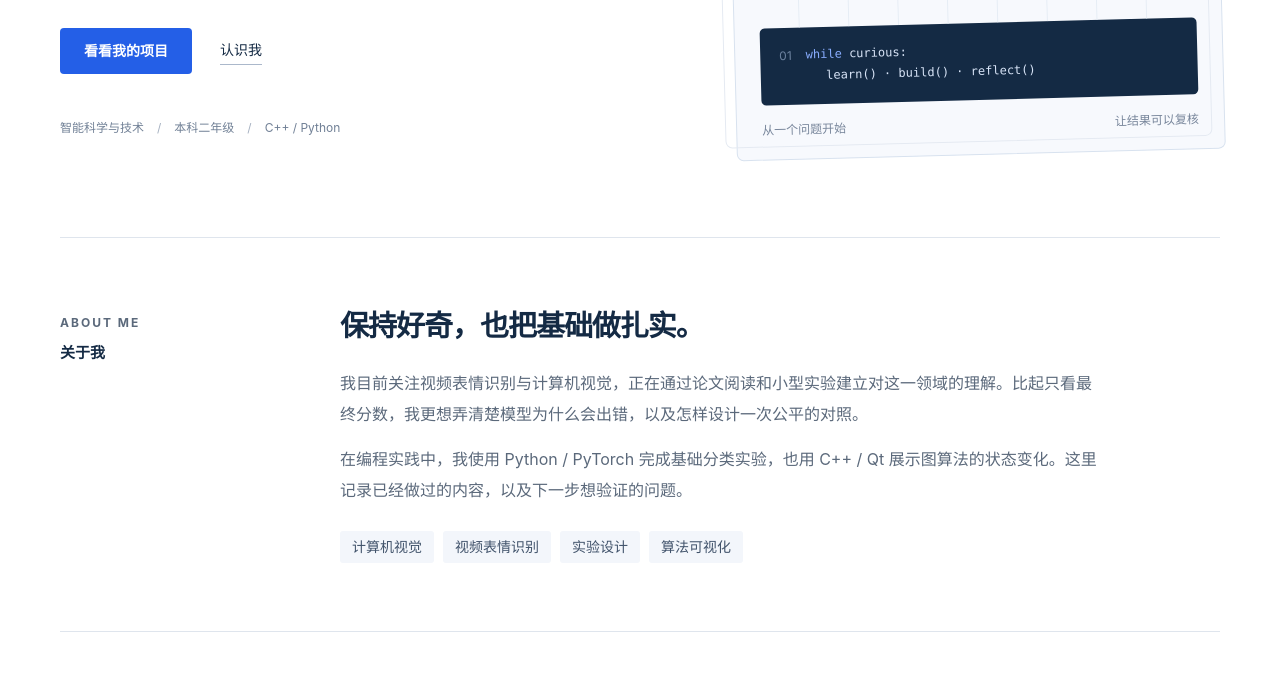
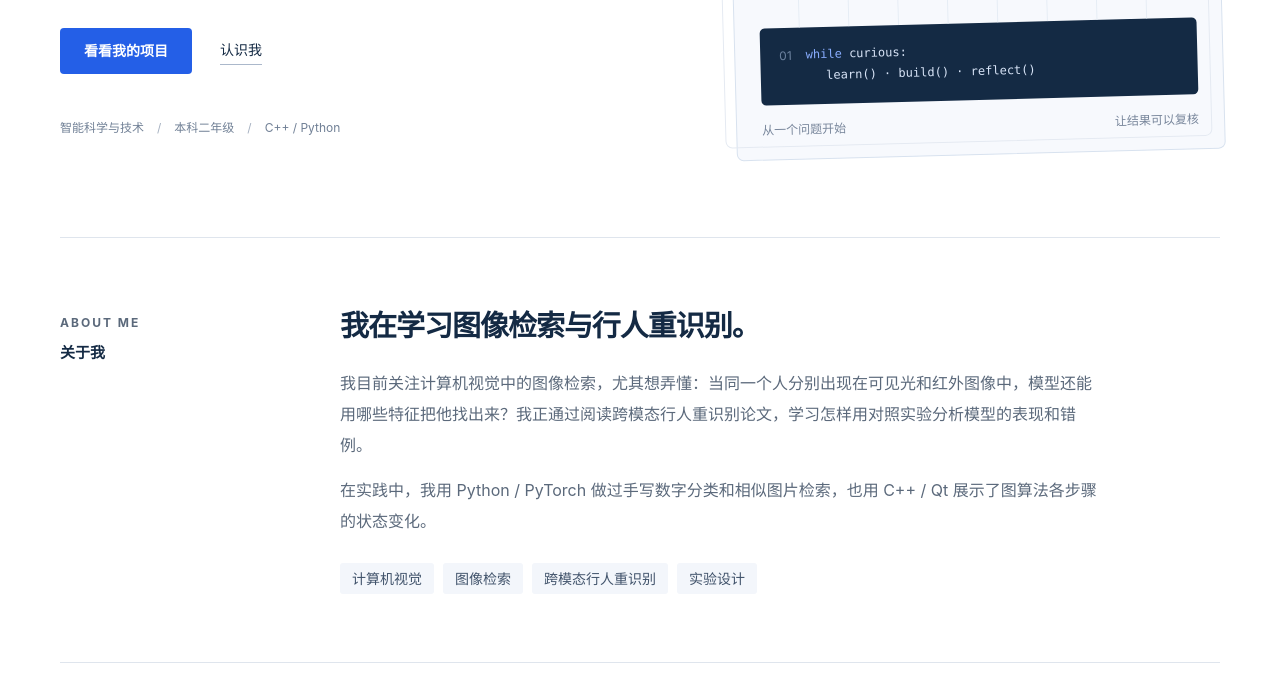
Before and after one commit to gun0707/cjk-profile, a plain HTML site: page index.html in a window 1280 px wide. Shown: the part 490-1187 px from the top of the page. Drawn offline with Linux system fonts and the light colour scheme.

Commit message:
Align personal introduction with image retrieval interests

```diff
--- a/index.html
+++ b/index.html
@@ -22,7 +22,15 @@
       <div class="hero-copy"><p class="eyebrow"><span class="line"></span> 学习 · 实验 · 记录</p><h1>把好奇心写成<br>可以运行的<span class="accent">代码。</span></h1><p class="hero-intro">你好，我是<strong>程锦康</strong>，智能科学与技术专业的本科生。<br class="desktop-break">我在学习机器学习与计算机视觉，也喜欢把抽象的算法变成看得见的过程。</p><div class="hero-actions"><a class="button primary" href="#projects">看看我的项目</a><a class="text-link" href="#about">认识我</a></div><div class="hero-meta"><span>智能科学与技术</span><span>本科二年级</span><span>C++ / Python</span></div></div>
       <div class="hero-visual" aria-label="从问题到代码、实验和理解的学习过程示意"><div class="visual-title"><span>RESEARCH NOTEBOOK</span><span class="visual-index">学习进行时</span></div><div class="notebook-graph" aria-hidden="true"><svg viewBox="0 0 440 260"><g class="graph-grid"><path d="M0 40H440M0 90H440M0 140H440M0 190H440M40 0V260M90 0V260M140 0V260M190 0V260M240 0V260M290 0V260M340 0V260M390 0V260"/></g><g class="hero-edges"><path d="M75 165L175 65L290 105L365 195L210 215L75 165M175 65L210 215L290 105M75 165L290 105"/></g><path class="hero-route" d="M75 165L175 65L290 105L365 195"/><g class="hero-nodes"><circle cx="75" cy="165" r="12"/><circle cx="175" cy="65" r="12"/><circle cx="290" cy="105" r="12"/><circle cx="365" cy="195" r="12"/><circle cx="210" cy="215" r="10" class="quiet-node"/></g><g class="node-letters"><text x="75" y="169">A</text><text x="175" y="69">B</text><text x="290" y="109">C</text><text x="365" y="199">D</text></g><g class="weight-labels"><text x="110" y="105">question</text><text x="228" y="68">experiment</text><text x="340" y="137">insight</text></g></svg></div><div class="code-note"><span class="code-line-number">01</span><code><span>while</span> curious:<br><span class="code-indent">learn() · build() · reflect()</span></code></div><div class="visual-footer"><span>从一个问题开始</span><span>让结果可以复核</span></div></div>
     </section>
-    <section class="about section wrap" id="about"><div class="section-label">ABOUT ME<span>关于我</span></div><div class="about-content"><h2>保持好奇，也把基础做扎实。</h2><p>我目前关注视频表情识别与计算机视觉，正在通过论文阅读和小型实验建立对这一领域的理解。比起只看最终分数，我更想弄清楚模型为什么会出错，以及怎样设计一次公平的对照。</p><p>在编程实践中，我使用 Python / PyTorch 完成基础分类实验，也用 C++ / Qt 展示图算法的状态变化。这里记录已经做过的内容，以及下一步想验证的问题。</p><div class="interest-row"><span>计算机视觉</span><span>视频表情识别</span><span>实验设计</span><span>算法可视化</span></div></div></section>
+    <section class="about section wrap" id="about">
+      <div class="section-label">ABOUT ME<span>关于我</span></div>
+      <div class="about-content">
+        <h2>我在学习图像检索与行人重识别。</h2>
+        <p>我目前关注计算机视觉中的图像检索，尤其想弄懂：当同一个人分别出现在可见光和红外图像中，模型还能用哪些特征把他找出来？我正通过阅读跨模态行人重识别论文，学习怎样用对照实验分析模型的表现和错例。</p>
+        <p>在实践中，我用 Python / PyTorch 做过手写数字分类和相似图片检索，也用 C++ / Qt 展示了图算法各步骤的状态变化。</p>
+        <div class="interest-row"><span>计算机视觉</span><span>图像检索</span><span>跨模态行人重识别</span><span>实验设计</span></div>
+      </div>
+    </section>
     <section class="projects section wrap" id="projects"><div class="section-heading"><div><p class="eyebrow">SELECTED WORK</p><h2>把学习落在具体作品里。</h2></div><p class="heading-note">代码、运行方法和实验记录都在仓库中。</p></div>
       <article class="project project-ml" id="digit-retrieval">
         <div class="project-preview">
```
